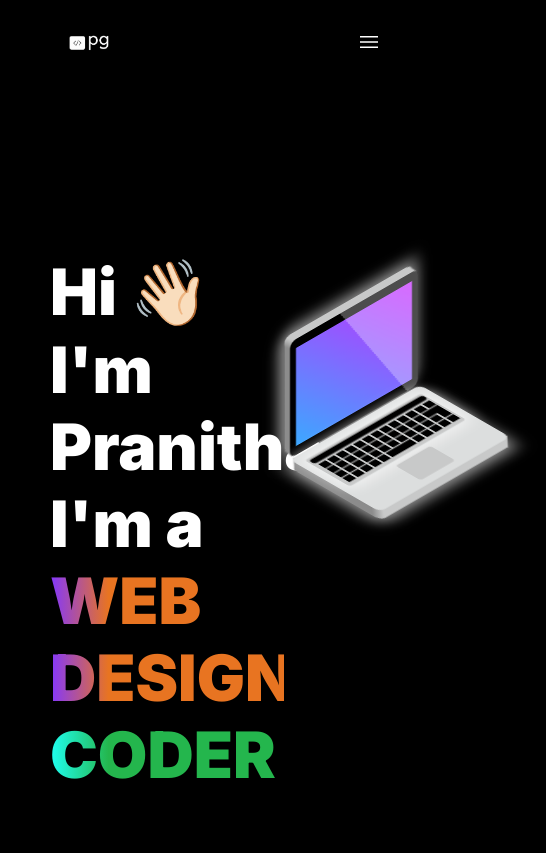
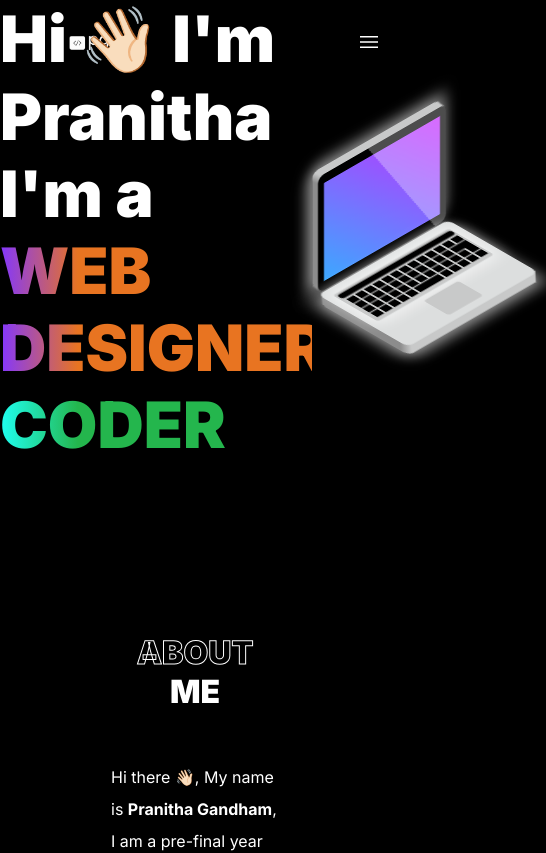
Before and after one commit to PranithaGandham/Portfolio, a plain HTML site: page index.html in a window 390 px wide. Shown: the top 853 px of the page, 546 px wide, since content can reach past the window. Drawn offline with Linux system fonts and the light colour scheme.

Commit message:
Made changes for Mobile view

```diff
--- a/css/styles.css
+++ b/css/styles.css
@@ -469,7 +469,8 @@ button:hover a {
     .section-hero {
 
         margin-top: 30vh;
-        margin-left: 50px;
+        width: 80%;
+        margin: auto;
     }
     .section-hero h1 {
         font-size: 4rem;
```
